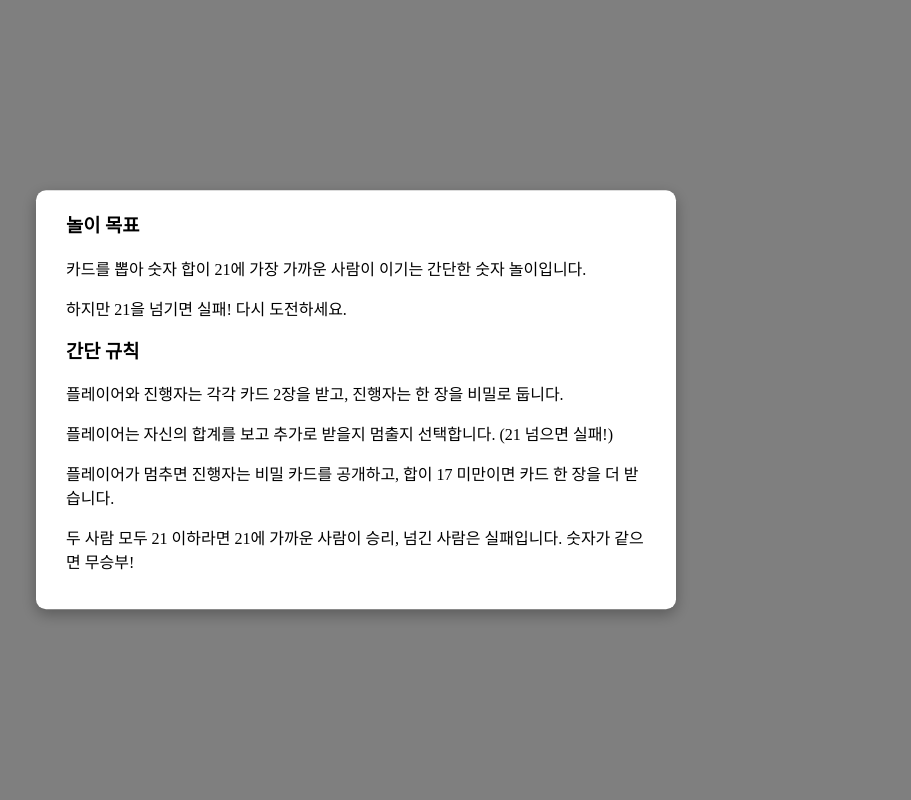
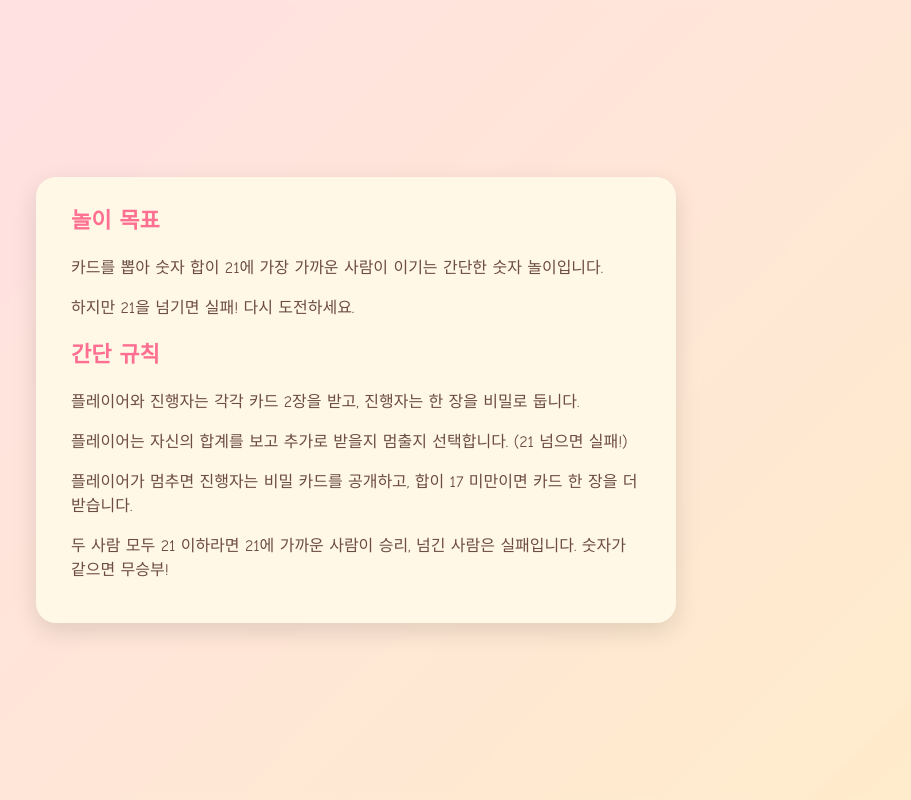
Before and after one commit to sangmin08/2025-School, a plain HTML site: page 응화 프로젝트/index.html in a window 1280 px wide. Both pictures are taken after a click on the button "놀이 규칙". Shown: the whole page, without its empty margins (284-1195 px from the left). Drawn offline with Linux system fonts and the light colour scheme.

Commit message:
Update index.html

```diff
--- a/응화 프로젝트/index.html
+++ b/응화 프로젝트/index.html
@@ -5,6 +5,7 @@
     <meta name="viewport" content="width=device-width, initial-scale=1.0">
     <title>21 카드게임</title>
     <style>
+/* ===== 전체 배경 ===== */
 body {
     margin: 0;
     padding: 0;
@@ -13,41 +14,53 @@
     display: flex;
     justify-content: center;
     align-items: center;
+    background: linear-gradient(135deg, #ffd1dc, #ffe5b4);
+    font-family: 'Comic Sans MS', 'Comic Neue', sans-serif;
+    color: #333;
 }
 
+/* ===== 홈 화면 박스 ===== */
 .home {
     width: 400px;
-            height: 300px;
+    height: 320px;
     margin: auto;
     text-align: center;
-            background-color: #fff;
+    background-color: #fff8e7;
     padding: 30px;
-            border-radius: 10px;
-            box-shadow: 0 5px 15px rgba(0,0,0,0.2);
+    border-radius: 25px;
+    box-shadow: 0 8px 20px rgba(0,0,0,0.12);
+    border: 2px solid #ffe0b2;
 }
 
-        .home > div{
-            margin: 50px;
+/* 제목 */
+.home h1 {
+    font-size: 32px;
+    font-weight: 700;
+    color: #ff6f91;
+    margin-bottom: 25px;
 }
 
-        button {
+/* 버튼 스타일 통일 */
+.home button {
     margin: 10px;
-            padding: 10px 50px;
-            font-size: 16px;
+    padding: 12px 50px;
+    font-size: 18px;
+    font-weight: 700;
     cursor: pointer;
     border: none;
-            border-radius: 5px;
-            background-color: #fff8b6;
-            color: #1A3F66;
-            transition: background-color 0.3s;
+    border-radius: 15px;
+    background: linear-gradient(145deg, #ffcc80, #ffd54f);
+    color: #6d4c41;
+    text-shadow: 0 1px 1px rgba(255,255,255,0.4);
+    box-shadow: 0 4px 12px rgba(0,0,0,0.1);
+    transition: 0.25s ease;
 }
 
-        button:hover {
-            background-color: #ffe600;
-            color: #000000;
+.home button:hover {
+    background: linear-gradient(145deg, #ffd54f, #ffe082);
 }
 
-        /* 모달 스타일 */
+/* ===== 모달 오버레이 ===== */
 #over {
     display: none;
     position: fixed;
@@ -55,24 +68,54 @@
     left: 0;
     width: 100%;
     height: 100%;
-            background: rgba(0,0,0,0.5);
+    background: rgba(255,255,255,0.3);
+    backdrop-filter: blur(2px);
 }
 
+/* ===== 모달 박스 ===== */
 #ex {
     display: none;
     position: fixed;
     top: 50%;
     left: 50%;
     transform: translate(-50%, -50%);
-            background-color: #fff;
-            padding: 20px 30px;
-            border-radius: 10px;
-            box-shadow: 0 5px 15px rgba(0,0,0,0.3);
+    background-color: #fff8e7;
+    padding: 25px 35px;
+    border-radius: 20px;
+    box-shadow: 0 8px 25px rgba(0,0,0,0.12);
+    max-width: 90%;
 }
 
+/* 모달 제목 */
 #ex h3 {
     margin-top: 0;
+    font-size: 22px;
+    font-weight: 700;
+    color: #ff6f91;
 }
+
+/* 모달 본문 */
+#ex p {
+    font-size: 16px;
+    line-height: 1.5;
+    color: #6d4c41;
+}
+
+/* 모달 내부 버튼 (있다면) */
+#ex button {
+    margin-top: 15px;
+    padding: 10px 40px;
+    font-size: 16px;
+    font-weight: 700;
+    border: none;
+    border-radius: 15px;
+    background: linear-gradient(145deg, #ffcc80, #ffd54f);
+    color: #6d4c41;
+    cursor: pointer;
+    box-shadow: 0 4px 12px rgba(0,0,0,0.1);
+    transition: 0.25s ease;
+}
+
     </style>
 </head>
 <body>
```
Lines whose indentation alone changed are shown as unchanged.
